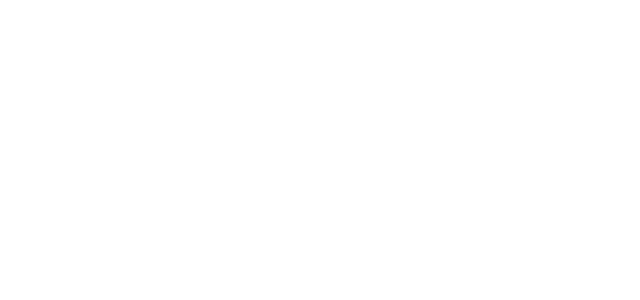
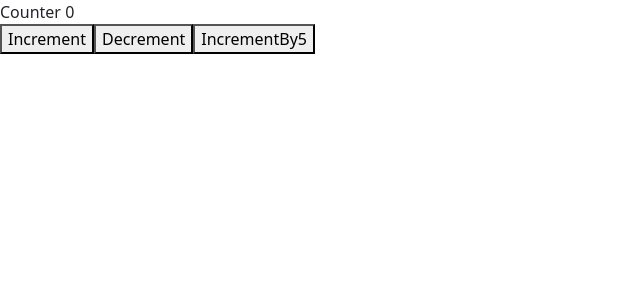
Before and after one commit to rohitware/react-crud, a React (Vite) app: page /add-employee in a window 1280 px wide. Before the commit this address had no page. Shown: the top 300 px of the page, without its empty margins (0-640 px from the left). Built offline with nearby package versions, Linux system fonts and the light colour scheme.

Commit message:
Use Redux State and Actions in React Component and render it inside of <App>

```diff
--- a/src/App.jsx
+++ b/src/App.jsx
@@ -1,9 +1,12 @@
 // import CRUDMain from "./CRUDUsingContext/CRUDMain";
-import CRUDMain from "./CRUDUsingRedux/CRUDMain";
+// import CRUDMain from "./CRUDUsingRedux/CRUDMain";
+import Counter from "./CounterApp/Counter";
+
 const App = () => {
   return (
     <>
-      <CRUDMain />
+      {/* <CRUDMain /> */}
+      <Counter />
     </>
   );
 };
--- /dev/null
+++ b/src/CounterApp/Counter.jsx
@@ -0,0 +1,20 @@
+import React from "react";
+import { useSelector, useDispatch } from "react-redux";
+import { increment, decrement, incrementByAmount } from "./counterSlice";
+
+function Counter() {
+  const count = useSelector((state) => state.counter.value);
+  const dispatch = useDispatch();
+  return (
+    <>
+      <div>Counter {count}</div>
+      <button onClick={() => dispatch(increment())}>Increment</button>
+      <button onClick={() => dispatch(decrement())}>Decrement</button>
+      <button onClick={() => dispatch(incrementByAmount(5))}>
+        IncrementBy5{" "}
+      </button>
+    </>
+  );
+}
+
+export default Counter;
```
